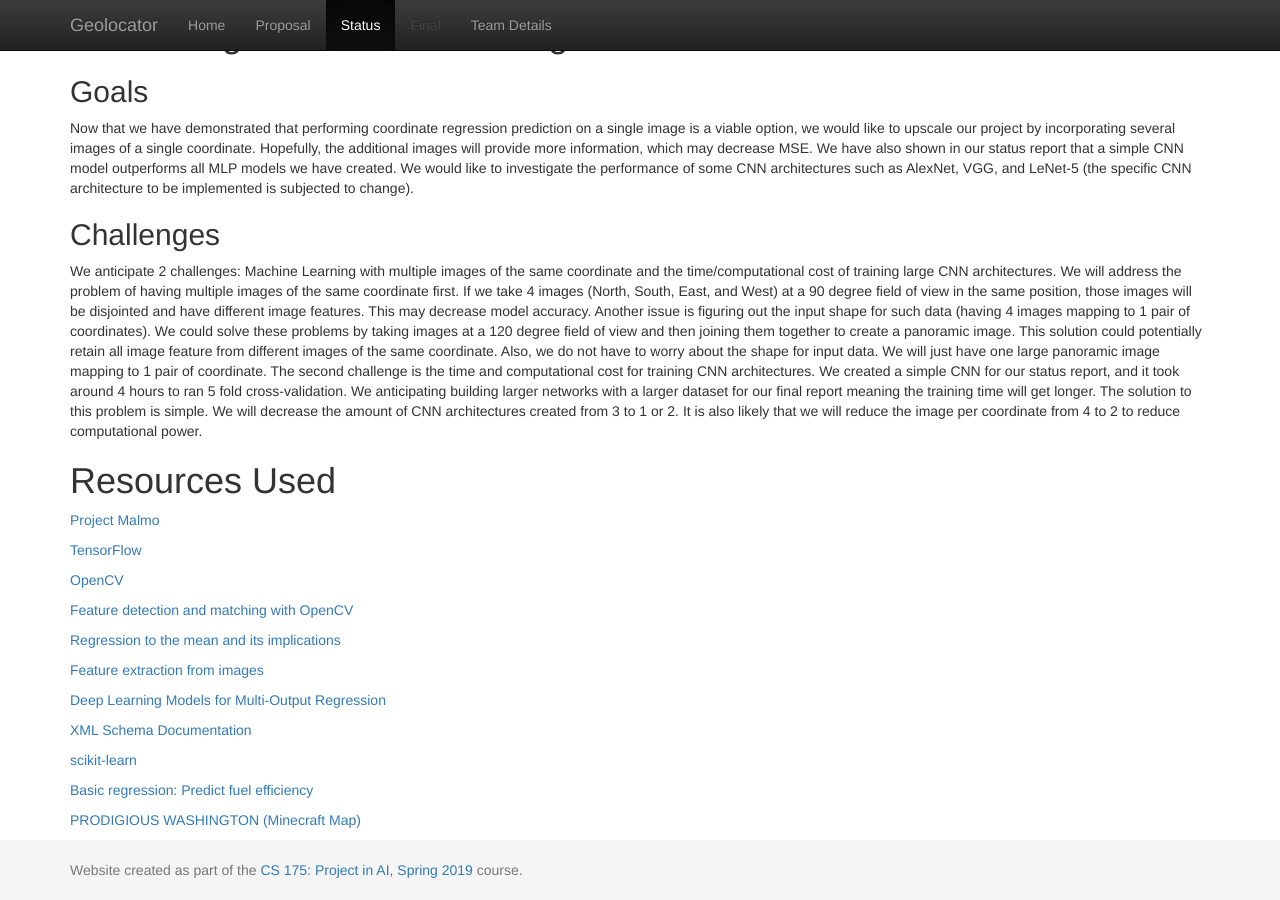
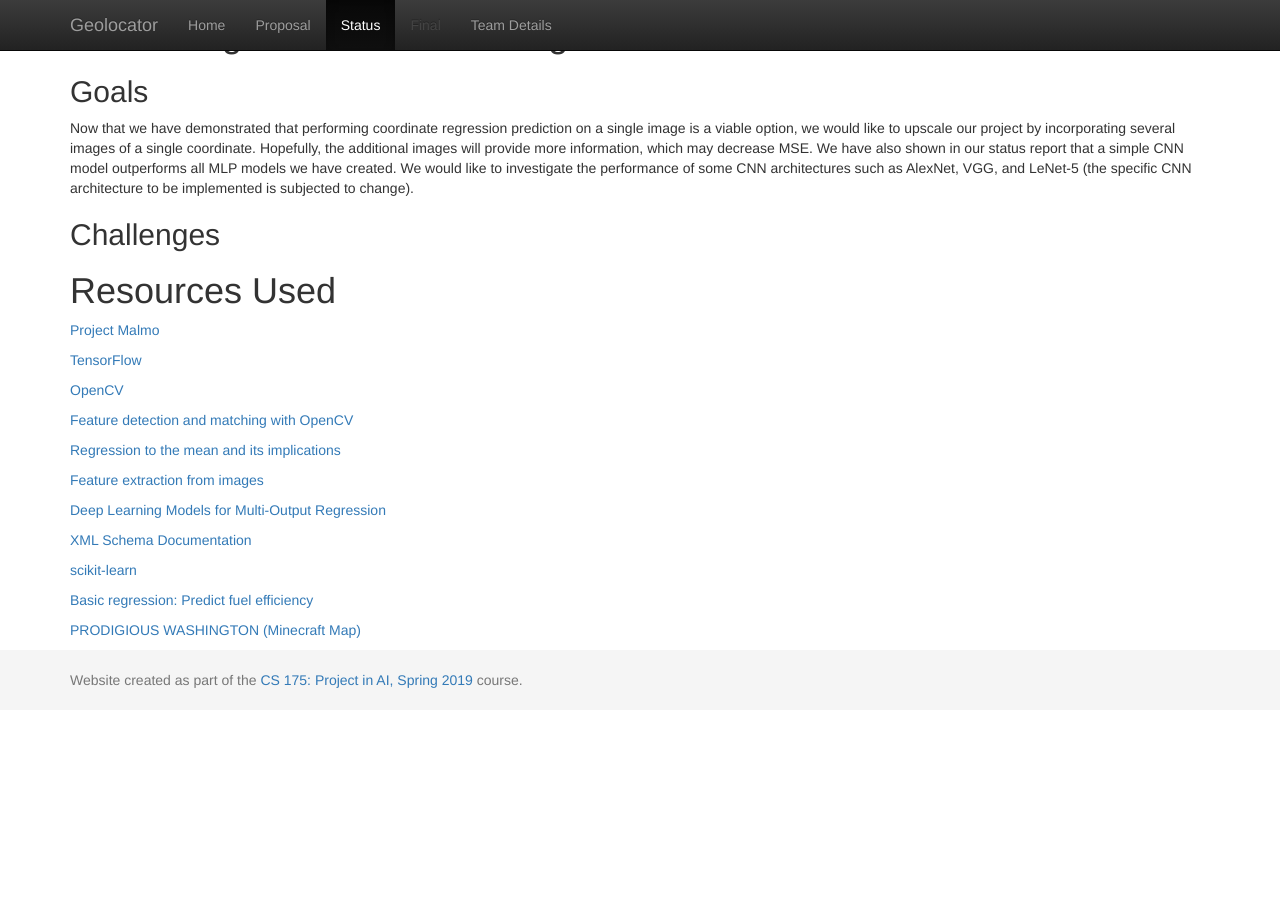
Before and after one commit to TracyZhangyr/Minecraft-Geolocator, a Jekyll site: the page built from docs/status.md, in a window 1280 px wide and 900 px high, scrolled down 6587 px. Built offline with Jekyll 4.4.1, drawn with Linux system fonts in a browser that asks for light colours; after the commit the page ends 7297 px from its top, so only the background shows below that.

Commit message:
delete some stuff need revision

```diff
--- a/docs/status.md
+++ b/docs/status.md
@@ -113,7 +113,7 @@ Now that we have demonstrated that performing coordinate regression prediction o
 
 ## Challenges
 
-We anticipate 2 challenges: Machine Learning with multiple images of the same coordinate and the time/computational cost of training large CNN architectures. We will address the problem of having multiple images of the same coordinate first. If we take 4 images (North, South, East, and West) at a 90 degree field of view in the same position, those images will be disjointed and have different image features. This may decrease model accuracy. Another issue is figuring out the input shape for such data (having 4 images mapping to 1 pair of coordinates). We could solve these problems by taking images at a 120 degree field of view and then joining them together to create a panoramic image. This solution could potentially retain all image feature from different images of the same coordinate. Also, we do not have to worry about the shape for input data. We will just have one large panoramic image mapping to 1 pair of coordinate. The second challenge is the time and computational cost for training CNN architectures. We created a simple CNN for our status report, and it took around 4 hours to ran 5 fold cross-validation. We anticipating building larger networks with a larger dataset for our final report meaning the training time will get longer. The solution to this problem is simple. We will decrease the amount of CNN architectures created from 3 to 1 or 2. It is also likely that we will reduce the image per coordinate from 4 to 2 to reduce computational power.
+
 
 # Resources Used
 
```
